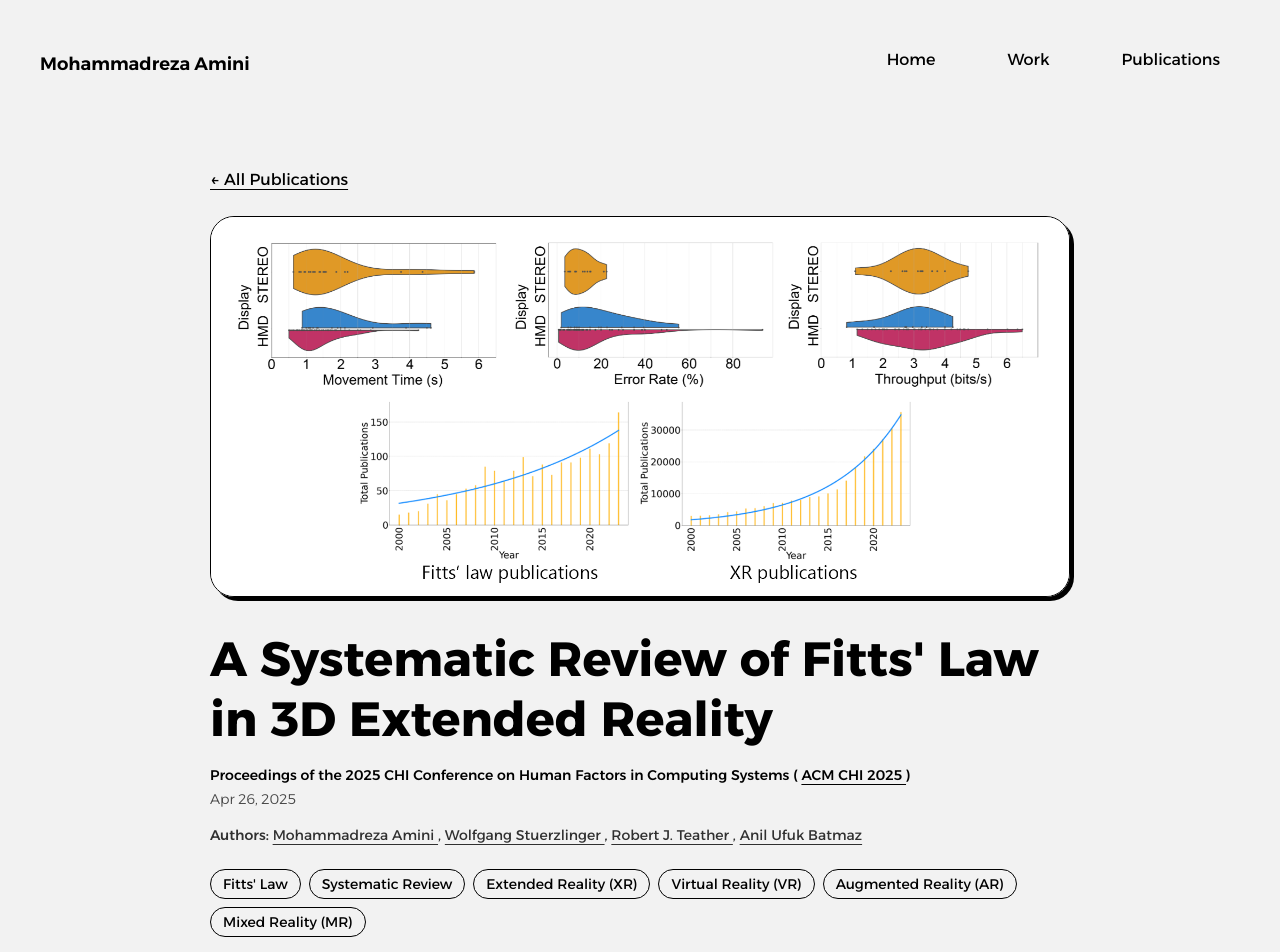
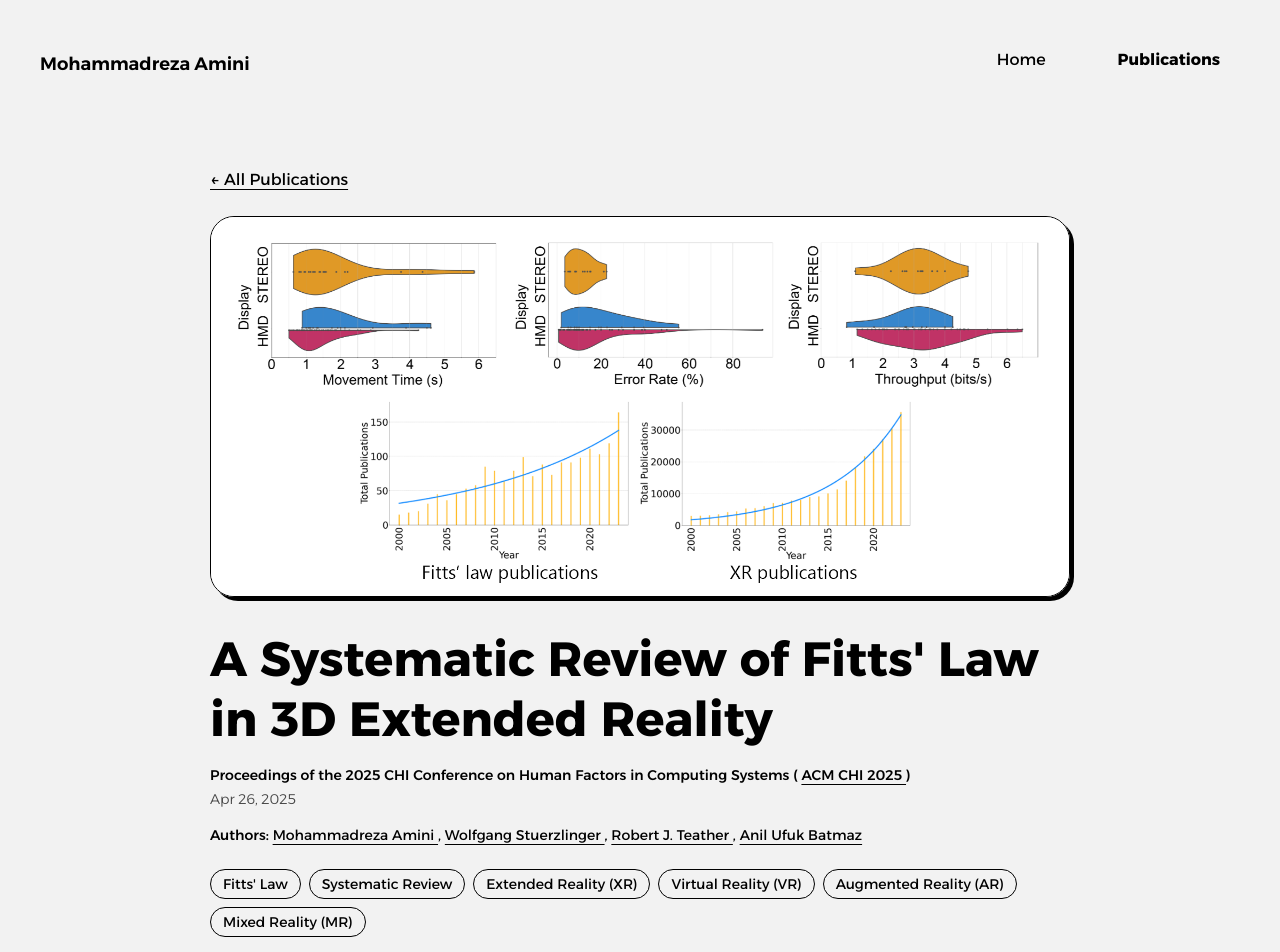
Before and after one commit to mrezaamini/mrezaamini.github.io, an Astro site: page /publications/chi25-fitts in a window 1280 px wide. Shown: the top 952 px of the page. Built offline with nearby package versions, Linux system fonts and the light colour scheme; Astro itself is replaced by a stand-in of ours; a web font is replaced by a local one.

Commit message:
styles updated

```diff
--- a/src/components/Header.astro
+++ b/src/components/Header.astro
@@ -14,8 +14,8 @@ import "../styles/hamburgers.css";
     </a>
     <ul class="items-center md:gap-8 text-nowrap hidden md:flex">
       <li><Link href="/" text="Home" style="primary" /></li>
-      <li><Link href="/about" text="Work" style="secondary" /></li>
-      <li><Link href="/blog" text="Publications" style="tertiary" /></li>
+      <!-- <li><Link href="/about" text="Work" style="secondary" /></li> -->
+      <li><Link href="/publications" text="Publications" style="tertiary" /></li>
     </ul>
     <div class="md:hidden z-40">
       <button class="hamburger hamburger--elastic" type="button">
--- a/src/layouts/publicationPost.astro
+++ b/src/layouts/publicationPost.astro
@@ -75,7 +75,7 @@ const venueLine = shortVenue ? venue : venue;
           href={venueUrl}
           target="_blank"
           rel="noopener noreferrer"
-          class="underline underline-offset-4 hover:opacity-100"
+          class="underline underline-offset-4 hover:text-ppink hover:opacity-100"
         >
           {shortVenue}
         </a>
@@ -96,7 +96,7 @@ const venueLine = shortVenue ? venue : venue;
 
       {/* Authors */}
       {coAuthors && coAuthors.length > 0 && (
-        <p class="mt-4 text-sm opacity-80">
+        <p class="mt-4 text-sm opacity-100">
           <span class="font-medium">Authors:</span>{" "}
           {coAuthors.map((a, i) => (
             <>
```
